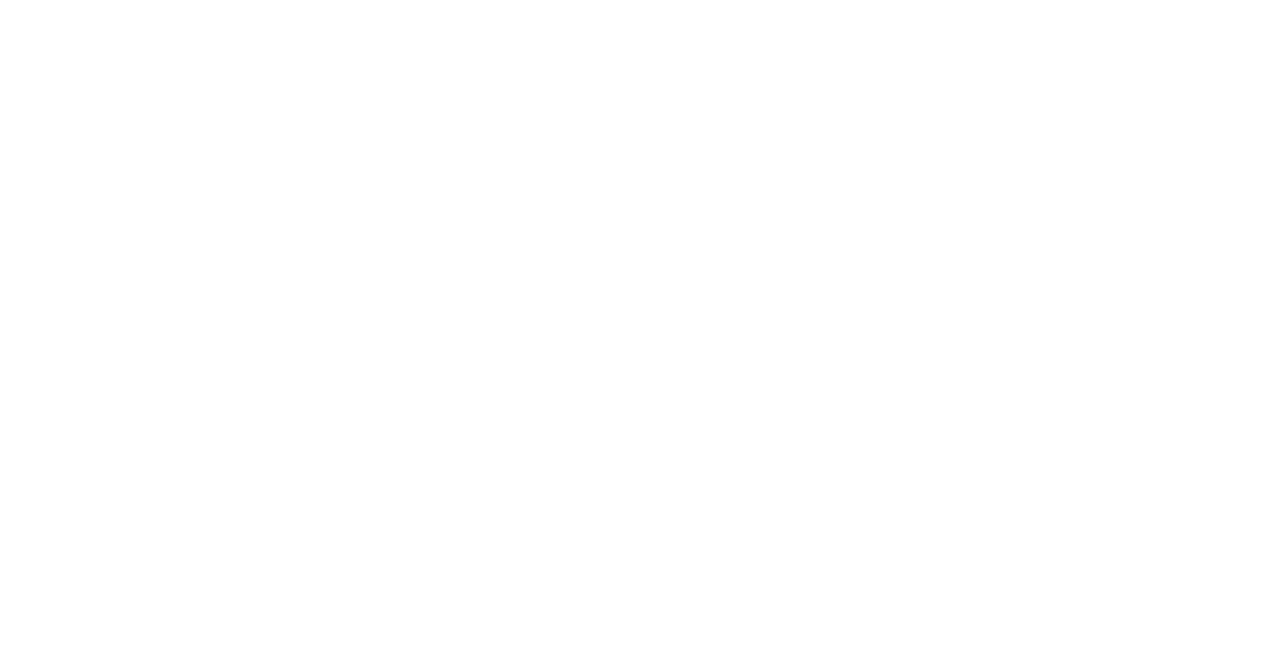
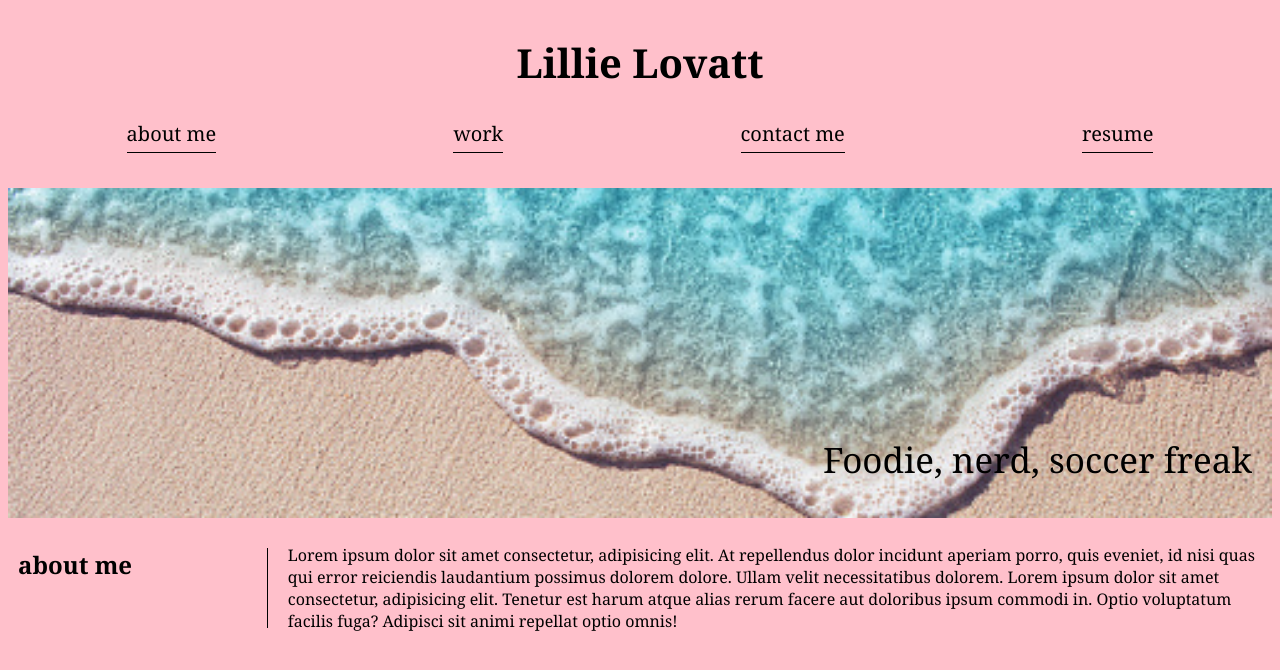
Before and after one commit to lillielovatt/my-portfolio, a plain HTML site: page index.html in a window 1280 px wide. Drawn offline with Linux system fonts and the light colour scheme.

Commit message:
add functioning hrefs, hero details, about-me with flex

```diff
--- a/index.html
+++ b/index.html
@@ -6,8 +6,69 @@
     <meta name="viewport" content="width=device-width, initial-scale=1.0">
     <title>Lillie's Portfolio | Homepage</title>
     <link rel="icon" type="imace/x-icon" href="./images/favicon.ico">
+    <link href="style.css" rel="stylesheet">
+    <meta name="viewport" content="width=device-width, initial-scale=1.0" />
 </head>
 <body>
+   <!-- my name, links / header -->
+    <header>
+        <h1>
+            <a href="/">Lillie Lovatt</a>
+        </h1>
+        <nav>
+            <ul>
+                <li>
+                    <a href="#about-me">about me</a>
+                </li>
+                <li>
+                    <a href="#work">work</a>
+                </li>
+                <li>
+                    <a href="#contact-me">contact me</a>
+                </li>
+                <li>
+                    <a href="#resume">resume</a>
+                </li>
+            </ul>
+        </nav>
+    </header>
+
+    <!-- hero section -->
+    <section class="hero">
+        <p>Foodie, nerd, soccer freak</p>
+    </section>
+
+    <!-- about me section -->
+    <section class="about-me">
+        <h2 id="about-me">about me</h2>
+        <p>
+            Lorem ipsum dolor sit amet consectetur, adipisicing elit. At repellendus dolor incidunt aperiam porro, quis eveniet, id nisi quas qui error reiciendis laudantium possimus dolorem dolore. Ullam velit necessitatibus dolorem.
+            Lorem ipsum dolor sit amet consectetur, adipisicing elit. Tenetur est harum atque alias rerum facere aut doloribus ipsum commodi in. Optio voluptatum facilis fuga? Adipisci sit animi repellat optio omnis!
+        </p>
+    </section>
+
+    <!-- work / projects section -->
+    <section class="projects">
+        <!-- project 1 -->
+
+        <!-- project 2 -->
+
+        <!-- project 3 -->
+
+        <!-- project 4 -->
+
+        <!-- project 5 -->
+
+
+    </section>
+
+
+
+
+    <!-- contact me section / footer -->
+    <footer>
+
+    </footer>
 
 </body>
 </html>
--- a/style.css
+++ b/style.css
@@ -0,0 +1,81 @@
+:root{
+    --primary-color: pink;
+    --secondary-color: gold;
+    --tertiary-color: lime;
+    --font-color: black;
+    --font-choice: Georgia;
+}
+*{
+    background-color: var(--primary-color);
+    font-family: var(--font-choice), "Trebuchet MS", Verdana, sans-serif;
+}
+
+/* header */
+header{
+    /* z-index: 9999;
+    position:-webkit-sticky;
+    position: sticky; */
+    display: flex;
+    flex-direction: column;
+    justify-content: space-between;
+}
+header h1{
+    font-weight: bolder;
+    text-align: center;
+    font-size:40px;
+    margin-bottom:10px;
+}
+header a{
+    text-decoration:none;
+    color: var(--font-color);
+}
+header nav ul{
+    list-style: none;
+    display: flex;
+    padding-left: 0;
+    font-size:20px;
+    margin-bottom: 0;
+    align-items: center;
+}
+header nav ul li a:hover{
+    font-style: italic;
+    color:var(--font-color);
+}
+header nav ul li{
+    border-bottom: 1px solid black;
+    padding-bottom:5px;
+    margin:0 auto 35px auto;
+}
+
+/* hero */
+.hero{
+    background-image: url("images/istockphoto-518023072-170667a.jpg");
+    background-size: cover;
+    height:330px;
+    width:100%;
+    display:flex;
+    justify-content: right;
+    flex-wrap: wrap;
+    align-items: flex-end;
+}
+.hero p{
+    color:var(--font-color);
+    background: none;
+    font-size:35px;
+    margin-right: 20px;
+}
+
+/* about me */
+.about-me{
+    display: flex;
+    margin:10px;
+}
+#about-me{
+    flex:1 0 20%;
+    border-right: 1px solid black;
+}
+.about-me p{
+    margin-left: 20px;
+}
+
+/* projects */
```
Also changed, not shown: images/istockphoto-518023072-170667a.jpg (added).
